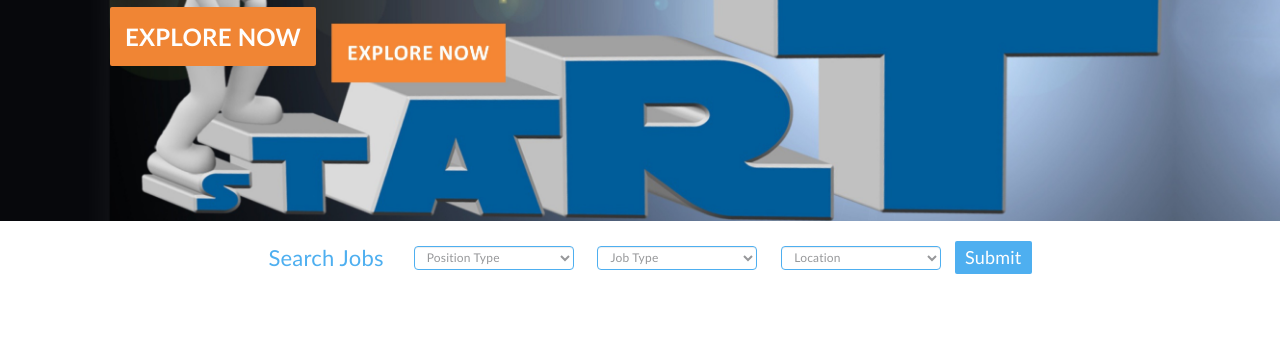
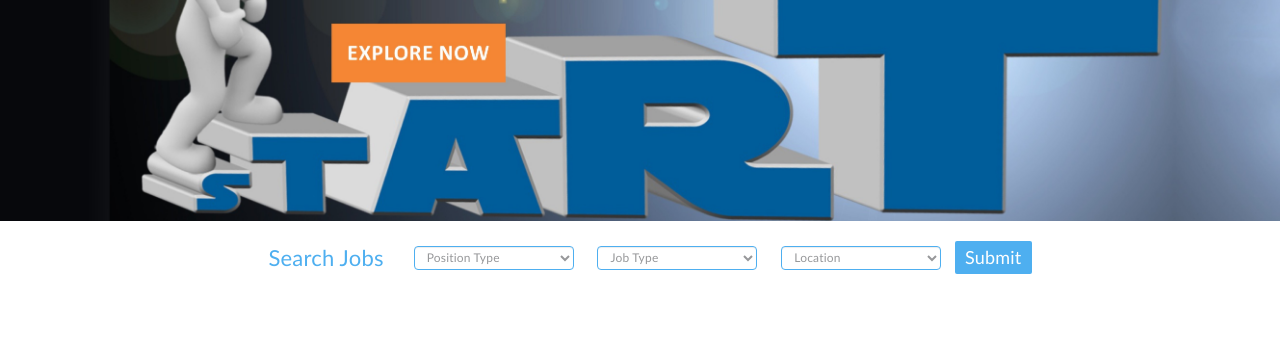
Before and after one commit to CEPriyaBharti/lapalap-audertec-dev, a plain HTML site: page career.html in a window 1280 px wide. Shown: the part 219-570 px from the top of the page. Drawn offline with nearby package versions, Linux system fonts and the light colour scheme.

Commit message:
Update career.html

```diff
--- a/career.html
+++ b/career.html
@@ -15,12 +15,12 @@
 
     <div id="career-hero">
         <img src="./static/img/career-hero.jpg" alt="" srcset="">
-        <div class="text-on-hero">
+        <!--<div class="text-on-hero">
             <span>START</span><br>
             <span>Your Career Here</span><br>
             <a href="" role="button">EXPLORE NOW</a>
 
-        </div>
+        </div>-->
     </div>
     <div id="search-jobs" class="container-fluid">
         <span>Search Jobs</span>
```
